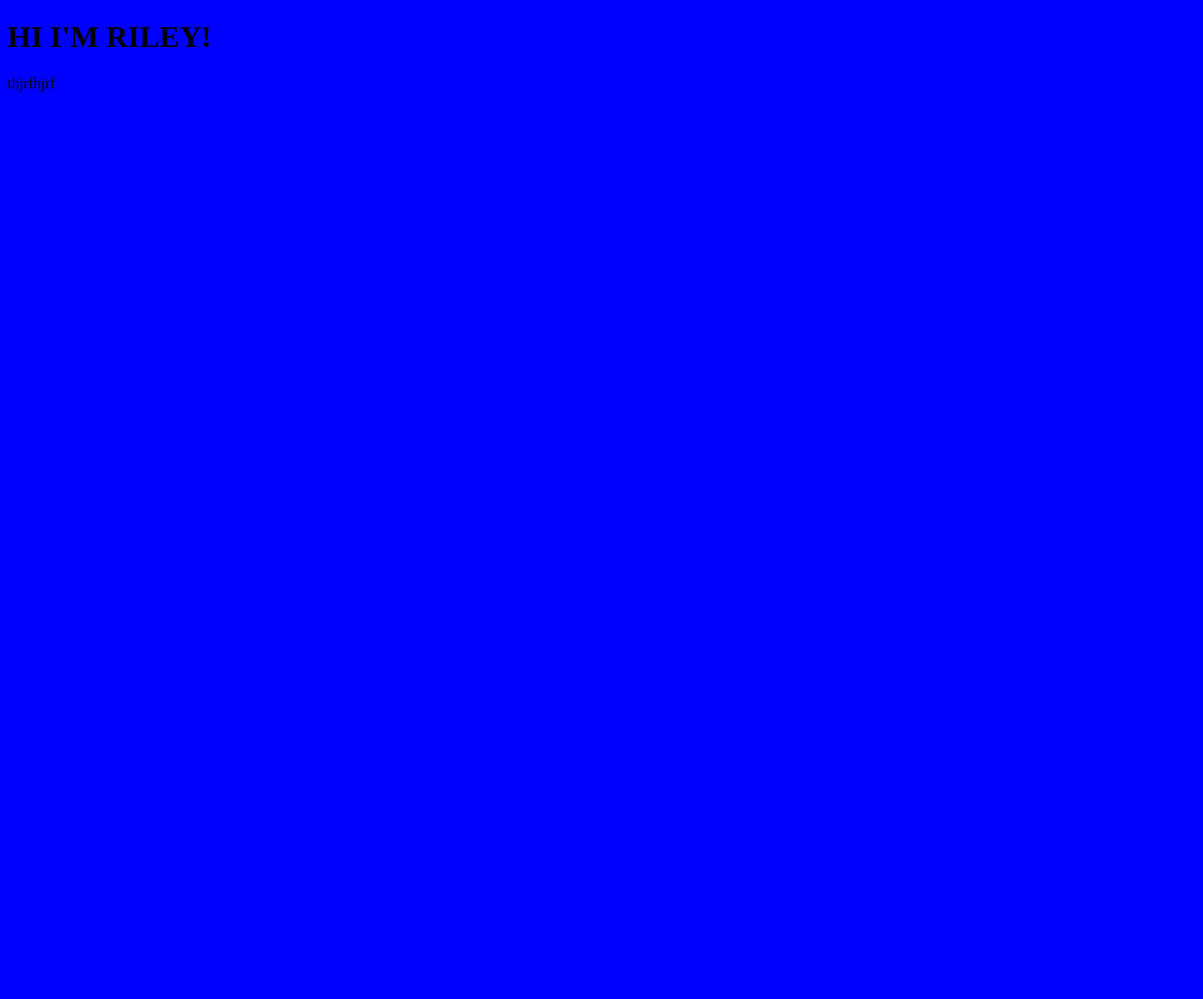
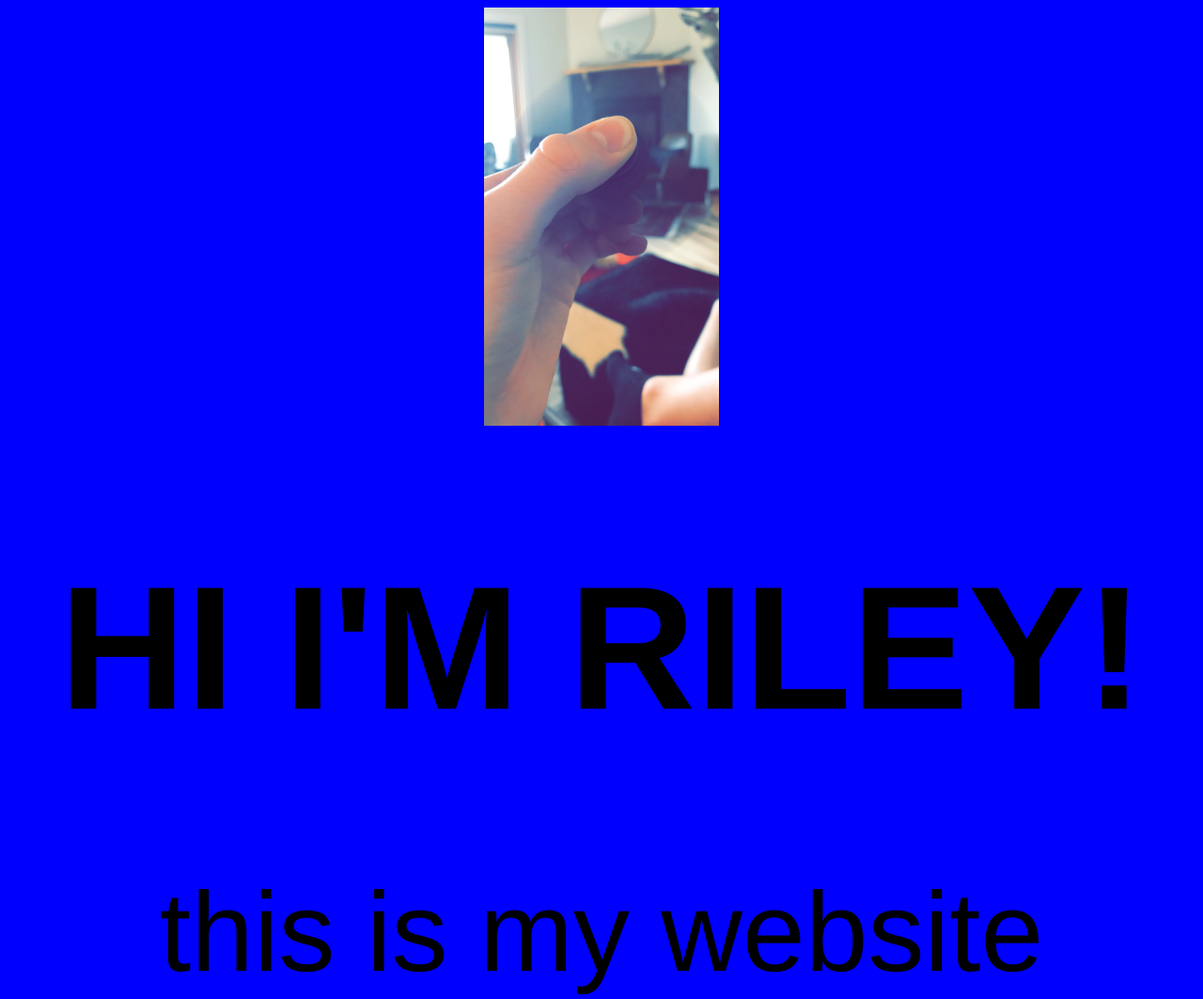
Before and after one commit to rileywm/rileywm.github.io, a plain HTML site: page index.html in a window 1280 px wide. Shown: the whole page at 94% size. Before the commit the page ends 800 px from the top, so only its background shows below. Drawn offline with Linux system fonts and the light colour scheme.

Commit message:
sjdj
nfjvfbvfbh

```diff
--- a/index.html
+++ b/index.html
@@ -1,13 +1,16 @@
 <!DOCTYPE html>
 <html>
-<head> <link rel="stylesheet" type="text/css" href="main.css" ></link> </head>
+<head>
+	<link rel="stylesheet" type="text/css" href="main.css" >
+</head>
 <body>
-<p>  </p>
+	<img src="photo.png">
+
 	<div>
 		<h1>
 			HI I'M RILEY!
 		</h1>
-		<p> thjrfhjrf </p>
+		<p> this is my website </p>
 	</div>
 
 
--- a/main.css
+++ b/main.css
@@ -1,3 +1,14 @@
 body {
 	background-color: blue;
+	font-family: "Helvetica";
+	text-align:center;
 }
+h1 {
+	font-size:140pt;
+}
+p {
+	font-size:90pt;
+}
+img{
+	max-width: 250px;
+}
```
Also changed, not shown: photo.png (added), 1 other file.
